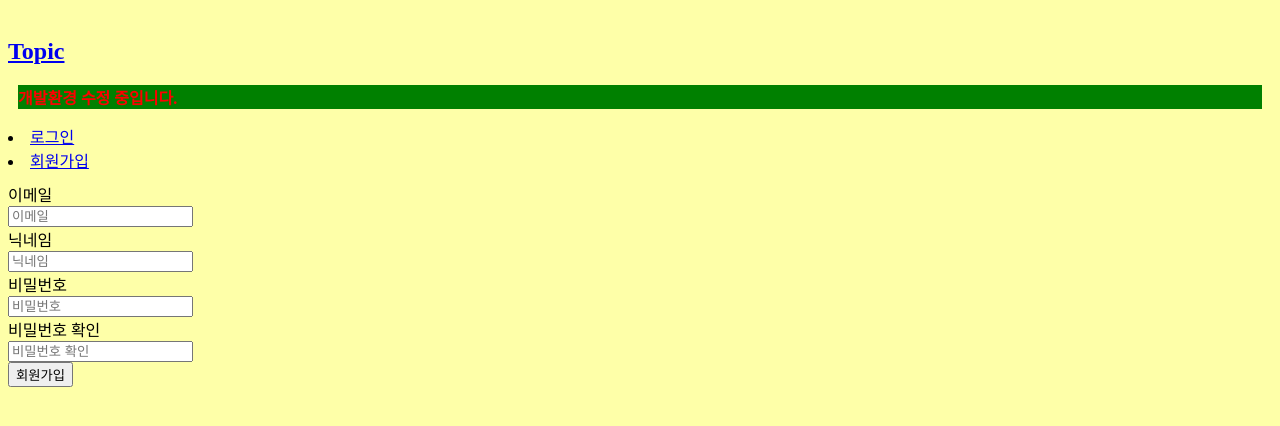
After one commit to skgyd/codeigniter, a CodeIgniter app: page /database/index.php/auth/join in a window 1280 px wide. The commit adds this page. Shown: the top 426 px of the page. Run offline with CodeIgniter, Linux system fonts and the light colour scheme.

Commit message:
join 추가

```diff
--- a/htdocs/application/controllers/auth.php
+++ b/htdocs/application/controllers/auth.php
@@ -6,7 +6,7 @@ class Auth extends MY_Controller{
 
     function login(){
         $this->load->config('opentutorials');
-        $this->load->view('head');
+        $this->_head();
         $this->load->view('login');
         $this->_footer();
     }
@@ -15,6 +15,22 @@ class Auth extends MY_Controller{
         $this->session->sess_destroy();
         $this->load->helper('url');
         redirect("topic");
+    }
+
+    function join(){
+        $this->_head();
+        $this->load->library('form_validation');
+        $this->form_validation->set_rules('email','이메일주소','required|valid_email|is_unique[user.email]');
+        $this->form_validation->set_rules('nickname','닉네임','required|min_length[5]|max_length[20]');
+        $this->form_validation->set_rules('password','비밀번호','required|min_length[6]|max_length[30]|matches[re_password]');
+        $this->form_validation->set_rules('re_password','비밀번호 확인','required');
+        if($this->form_validation->run() === false){
+            $this->load->view('join');
+        } else{
+            //descryption
+            //add DB
+        }
+        $this->_footer();
     }
 
     function authentication(){
--- a/htdocs/application/views/head.php
+++ b/htdocs/application/views/head.php
@@ -3,7 +3,7 @@
     <head>
         <meta charset="utf=8"/>
         <!-- static/css연동 -->
-        <link href="/static/css/style.css?refresh" rel="stylesheet" type="text/css" media="all"/>
+        <link href="/static/css/style.css?" rel="stylesheet" type="text/css" media="all"/>
         <meta name="viewport" content="width=device-width, initial-scale=1.0">
         <!-- <style>
             body{
@@ -32,6 +32,19 @@
                         <span class="icon-bar"></span>
                     </a>
                     <a class="brand" href="/index.php/topic" ><h2>Topic</h2></a>
+                    <?php
+                        if($this->config->item('is_dev')){
+                        ?>
+                            <div class="well span12" style="margin:15px 10px; color:red; background-color:green;">
+                                <b>개발환경 수정 중입니다.</b><br>
+                            </div>
+                            <!-- <?php
+                            var_dump($this->config->item('is_dev'));
+                            ?> -->
+                        <?php
+                        }
+                    ?>
+
                     <div calss="nav-collapse collapse">
                         <div class="nav pull-right">
                             <?php
@@ -51,15 +64,3 @@
                 </div>
             </div>
         </div>
-        <?php
-            if($this->config->item('is_dev')){
-            ?>
-                <div class="well span12" style="margin:10px; color:red">
-                    <b>개발환경 수정 중입니다.</b><br>
-                </div>
-                <!-- <?php
-                var_dump($this->config->item('is_dev'));
-                ?> -->
-            <?php
-            }
-        ?>
--- /dev/null
+++ b/htdocs/application/views/join.php
@@ -0,0 +1,39 @@
+<div>
+  <div class="span4"></div>
+  <div class="span4" style="margin-top:10px; ">
+    <?php echo validation_errors(); ?> <!-- auth.php -> form_validation -->
+    <form class="form-horizontal" action="/index.php/auth/join" method="post">
+      <div class="control-group">
+        <label class="control-label" for="inputEmail">이메일</label>
+        <div class="controls">
+          <input type="text" id="email" name="email" value="<?php echo set_value('email'); ?>" placeholder="이메일">
+        </div>
+      </div>
+      <div class="control-group">
+        <label class="control-label" for="nickname">닉네임</label>
+        <div class="controls">
+          <input type="text" id="nickname" name="nickname" value="<?php echo set_value('nickname'); ?>"  placeholder="닉네임">
+        </div>
+      </div>
+      <div class="control-group">
+        <label class="control-label" for="password">비밀번호</label>
+        <div class="controls">
+          <input type="password" id="password" name="password" value="<?php echo set_value('password'); ?>"   placeholder="비밀번호">
+        </div>
+      </div>
+      <div class="control-group">
+        <label class="control-label" for="re_password">비밀번호 확인</label>
+        <div class="controls">
+          <input type="password" id="re_password" name="re_password" value="<?php echo set_value('re_password'); ?>"   placeholder="비밀번호 확인">
+        </div>
+      </div>
+      <div class="control-group">
+        <label class="control-label"></label>
+        <div class="controls">
+          <input type="submit" class="btn btn-primary" value="회원가입" />
+        </div>
+      </div>
+    </form>
+  </div>
+  <div class="span4"></div>
+</div>
--- a/htdocs/static/css/style.css
+++ b/htdocs/static/css/style.css
@@ -1,4 +1,4 @@
 body{
     background-color: rgb(254, 255, 168);
-    padding-top: 20px;
+    padding-top: 10px;
 }
```
Also changed, not shown: 2 other files.
